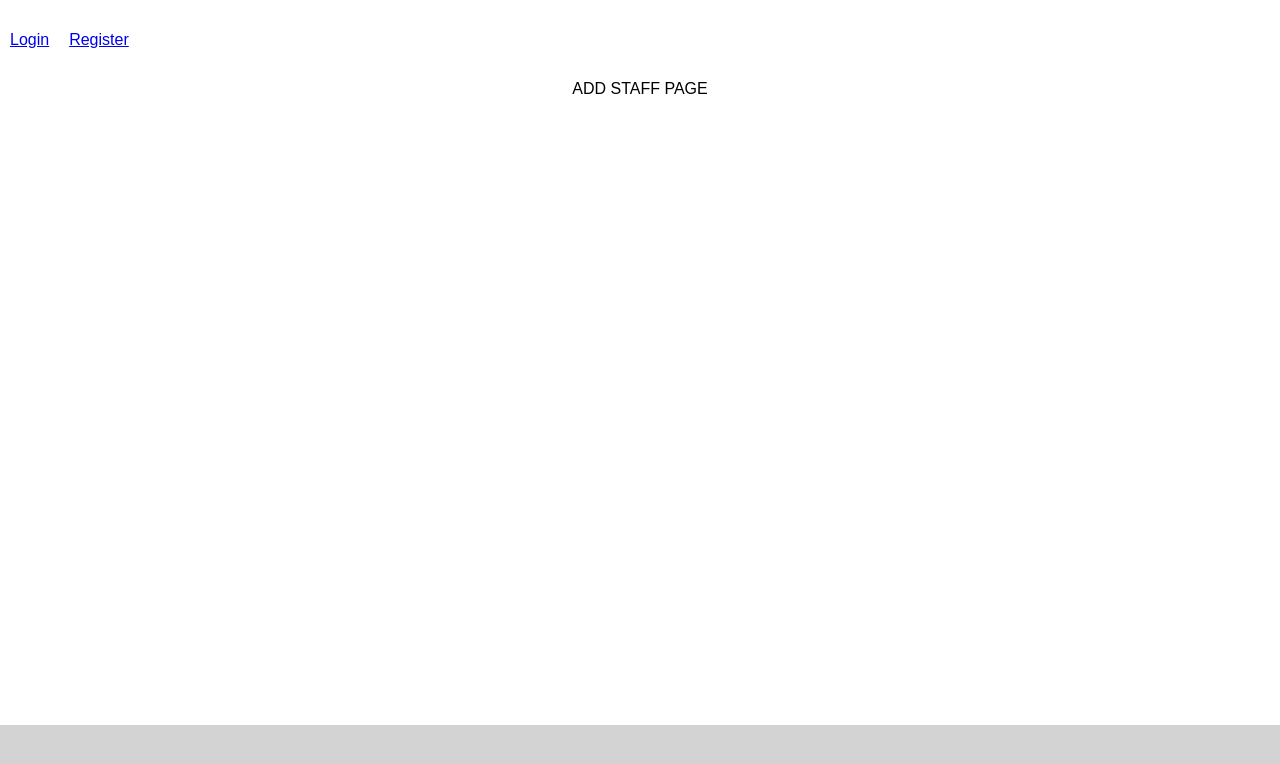
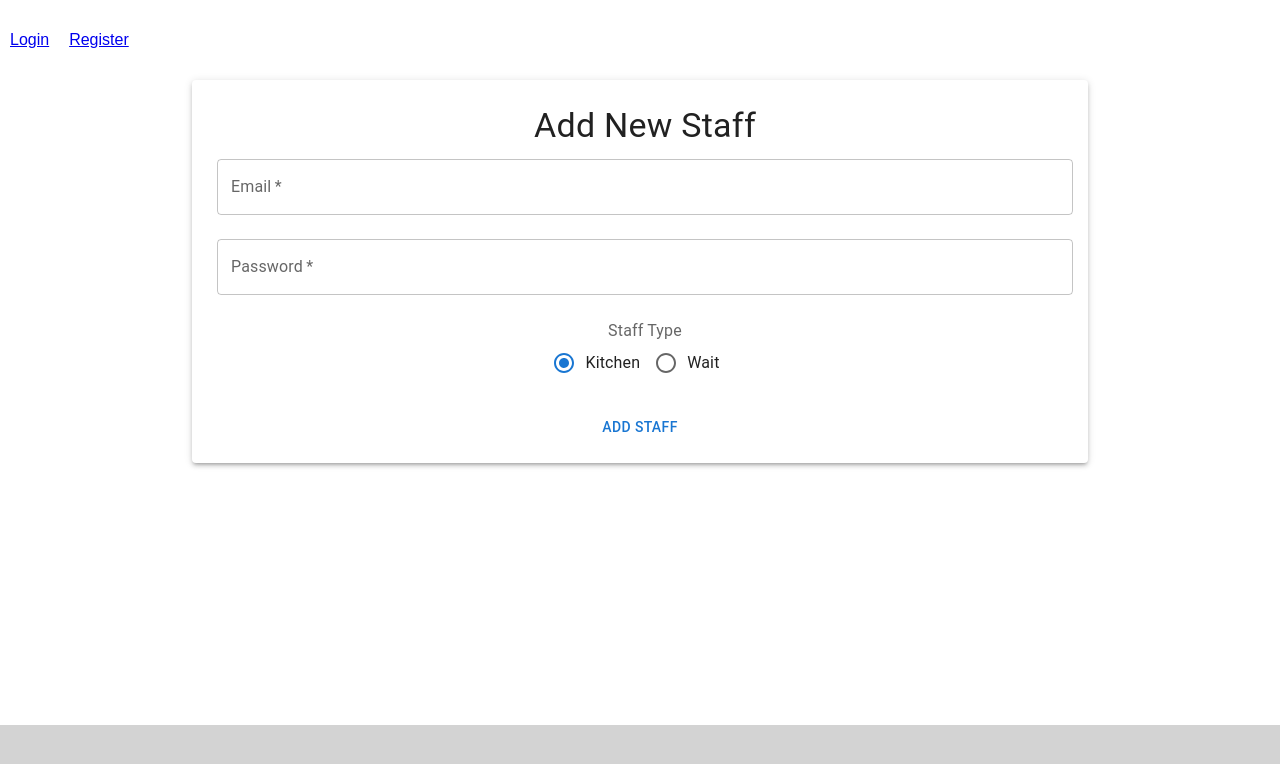
Before and after one commit to JStarL/capstone-project, a React (Create React App) app in the folder frontend/my-app/: page /addstaff in a window 1280 px wide. Shown: the top 764 px of the page. Built offline with nearby package versions, Linux system fonts and the light colour scheme.

Commit message:
Add newStaffForm component for managers adding new staff

```diff
--- a/frontend/my-app/src/components/Category.jsx
+++ b/frontend/my-app/src/components/Category.jsx
@@ -1,4 +1,4 @@
-import { Button, TextField, Typography, Paper, Card, CardActions, CardContent, CardActionArea} from '@mui/material';
+import { Button, Typography, Card, CardActions, CardContent} from '@mui/material';
 import DeleteIcon from '@mui/icons-material/Delete';
 import MenuIcon from '@mui/icons-material/Menu';
 function Category() {
--- /dev/null
+++ b/frontend/my-app/src/components/NewStaffForm.jsx
@@ -0,0 +1,60 @@
+import React from 'react';
+import { useNavigate } from 'react-router-dom';
+import { Button, TextField, Typography, Paper, FormLabel, FormControl, Radio, RadioGroup, FormControlLabel } from '@mui/material';
+
+function NewStaffForm() {
+	const [email, setEmail] = React.useState('')
+	const [password, setPassword] = React.useState('')
+	const [staffType, setStaffType] = React.useState('Kitchen')
+	const navigate = useNavigate();
+
+	return <>
+		<div className='login-page'>
+			<Paper className='paper' elevation={3}>
+				<form className='login-form'>
+					<Typography className='h4' variant="h4" gutterBottom>Add New Staff</Typography>
+					<TextField label='Email'
+						onChange={e => setEmail(e.target.value)}
+						required
+						variant="outlined"
+						type="email"
+						sx={{ mb: 3 }}
+						fullWidth
+						value={email}
+					/>
+					<TextField
+						label='Password'
+						id='login-password'
+						onChange={e => setPassword(e.target.value)}
+						required
+						variant="outlined"
+						color="primary"
+						type="password"
+						sx={{ mb: 3 }}
+						fullWidth
+						value={password}
+					/>
+
+				<FormControl>
+					<FormLabel id="staff-type">Staff Type</FormLabel>
+					<RadioGroup
+						row
+						aria-labelledby="staff-type"
+						name="row-staff-type-group"
+						value={staffType}
+						onChange={e => setStaffType(e.target.value)}
+					>
+						<FormControlLabel value="Kitchen" control={<Radio />} label="Kitchen" />
+						<FormControlLabel value="Wait" control={<Radio />} label="Wait" />
+					</RadioGroup>
+				</FormControl>
+				</form>
+					<Button onClick={() => navigate('/manager/menu')}>Add Staff</Button>
+					<br /><br />
+			</Paper>
+
+		</div>
+	</>
+}
+
+export default NewStaffForm;
--- a/frontend/my-app/src/pages/AddStaffPage.jsx
+++ b/frontend/my-app/src/pages/AddStaffPage.jsx
@@ -1,8 +1,9 @@
 import React from 'react';
 import '../App.css';
-
+import NewStaffForm from '../components/NewStaffForm';
 function AddStaffPage () {
-  return <>ADD STAFF PAGE
+  return <>
+    <NewStaffForm></NewStaffForm>
   </>
 }
 
```
